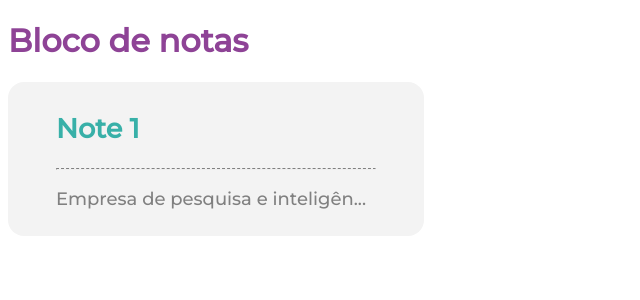
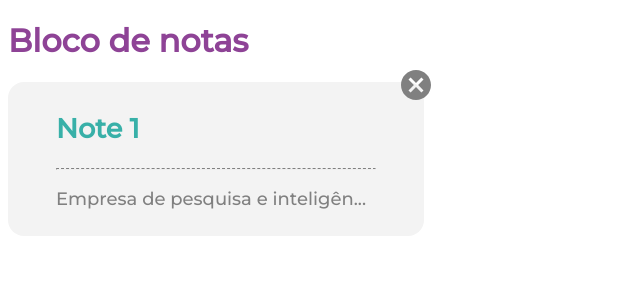
Before and after one commit to bruno-br/notes-app, a React (Create React App) app: page / in a window 1280 px wide. Shown: the top 300 px of the page, without its empty margins (0-640 px from the left). Built offline with nearby package versions, Linux system fonts and the light colour scheme.

Commit message:
feat: add button for deleting task

```diff
--- a/src/components/Note/index.tsx
+++ b/src/components/Note/index.tsx
@@ -1,4 +1,5 @@
 import "./styles.css";
+import img_delete from "../../assets/cancel_36dp.svg";
 
 interface Props {
   title: string;
@@ -14,10 +15,15 @@ function Note({ title, description }: Props) {
   }
 
   return (
-    <div className="note">
-      <h2>{title}</h2>
-      <hr />
-      <p>{cropText("Empresa de pesquisa e inteligência", 31)}</p>
+    <div className="note-container">
+      <button className="note-delete">
+        <img src={img_delete} alt="Delete" />
+      </button>
+      <div className="note">
+        <h2>{title}</h2>
+        <hr />
+        <p>{cropText(description, 31)}</p>
+      </div>
     </div>
   );
 }
--- a/src/components/Note/styles.css
+++ b/src/components/Note/styles.css
@@ -1,9 +1,13 @@
-.note {
+.note-container {
+  position: relative;
   background: var(--color-note);
   color: var(--color-text);
   width: 20rem;
   border-radius: 1rem;
   padding: 0.5rem 3rem 0.5rem 3rem;
+}
+
+.note {
   font-size: large;
 }
 
@@ -14,3 +18,11 @@
 .note hr {
   border-top: dashed 1px;
 }
+
+.note-delete {
+  position: absolute;
+  top: -1rem;
+  right: -1rem;
+  border: none;
+  background-color: transparent;
+}
```
